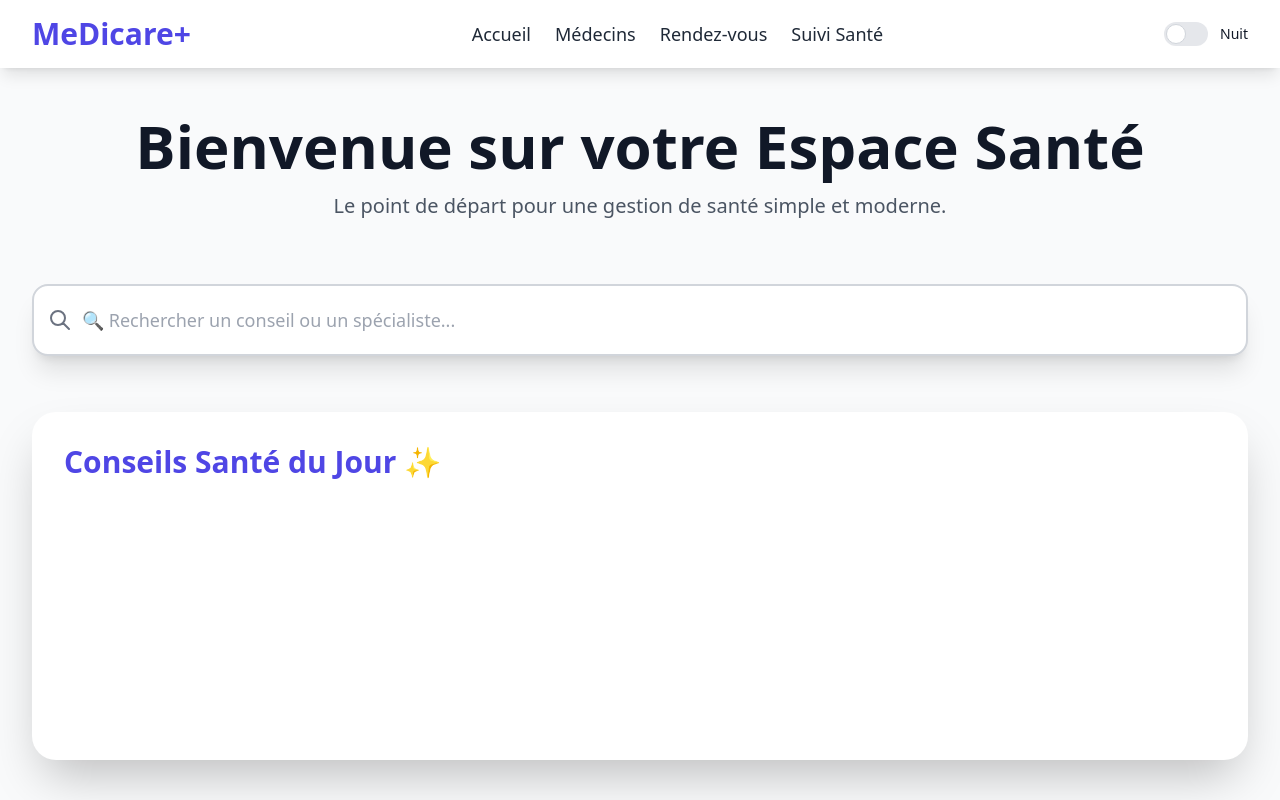
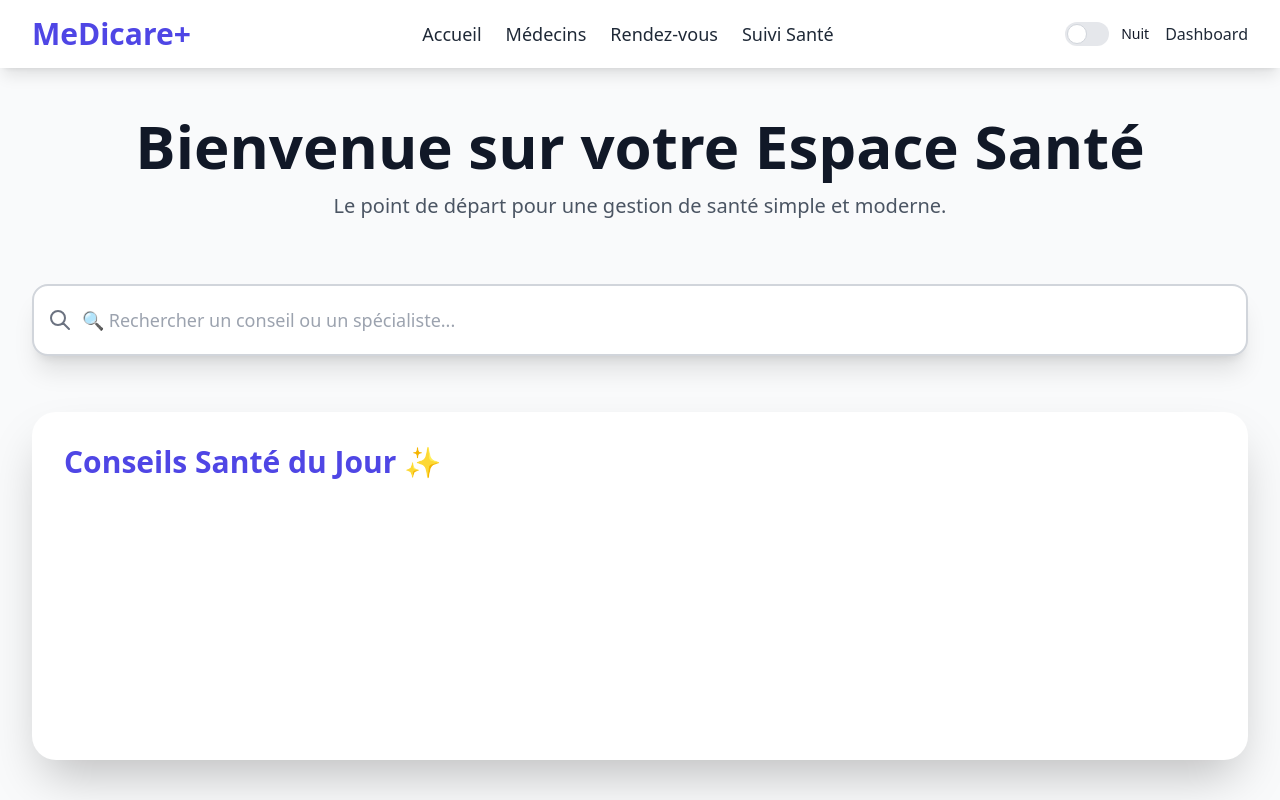
Before and after one commit to khalidelyounssi/MediCare-V2, a plain HTML site: page index.html in a window 1280 px wide. Shown: the top 800 px of the page. Drawn offline with nearby package versions, Linux system fonts and the light colour scheme.

Commit message:
fexed login

```diff
--- a/index.html
+++ b/index.html
@@ -45,6 +45,7 @@
                 <button id="burger-menu-btn" class="p-2 md:hidden rounded-lg hover:bg-gray-100 dark:hover:bg-gray-700 transition-colors duration-300">
                     <svg class="w-6 h-6" fill="none" stroke="currentColor" viewBox="0 0 24 24" xmlns="http://www.w3.org/2000/svg"><path stroke-linecap="round" stroke-linejoin="round" stroke-width="2" d="M4 6h16M4 12h16m-7 6h7"></path></svg>
                 </button>
+                <button> <a href="medicare-2/index.html">Dashboard</a></button>
             </div>
         </div>
 
```
Also changed, not shown: medicare-2/dashboard pages/medecins.html (+1 -1 lines), medicare-2/src/styles.css.
